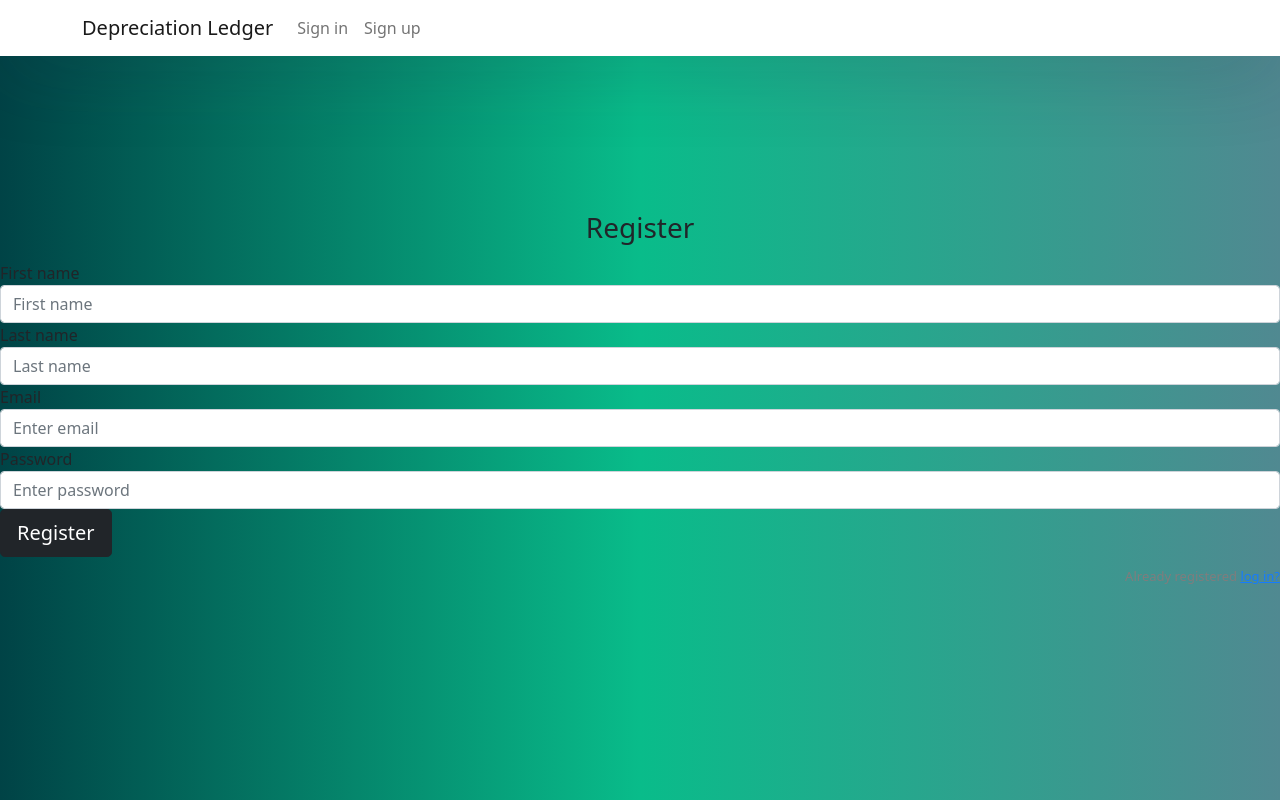
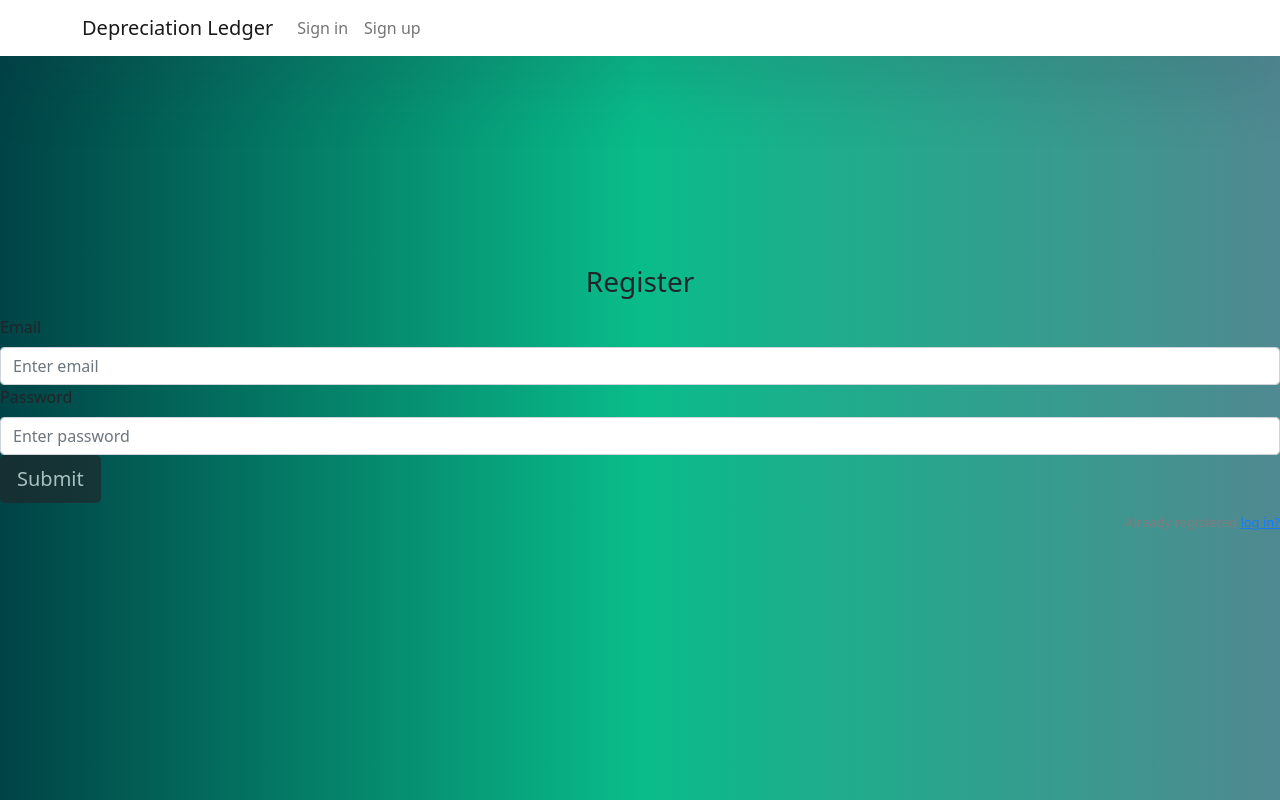
Before and after one commit to Vandy-P3/Subsidiary-Ledger, a React (Create React App) app in the folder sub-ledger/: page /sign-up in a window 1280 px wide. Built offline with nearby package versions, Linux system fonts and the light colour scheme.

Commit message:
update signup form

```diff
--- a/sub-ledger/src/components/login/login.component.js
+++ b/sub-ledger/src/components/login/login.component.js
@@ -1,33 +1,123 @@
-import React, { Component } from "react";
+import React, { useState } from 'react';
+import { Form, Button, Alert } from 'react-bootstrap';
 
-export default class Login extends Component {
-  render() {
-    return (
-      <form>
-        <h3>Log in</h3>
+import { loginUser } from '../../utils/API';
+import Auth from '../../utils/auth';
 
-        <div className="form-group">
-          <label>Email</label>
-          <input
-            type="email"
-            className="form-control"
-            placeholder="Enter email"
+const LoginForm = () => {
+
+  const [userFormData, setUserFormData] = useState({ email: '', password: '' });
+  const [validated] = useState(false);
+  const [showAlert, setShowAlert] = useState(false);
+
+  const handleInputChange = (event) => {
+    const { name, value } = event.target;
+    setUserFormData({ ...userFormData, [name]: value });
+  };
+
+  const handleFormSubmit = async (event) => {
+    event.preventDefault();
+
+    // check if form has everything (as per react-bootstrap docs)
+    const form = event.currentTarget;
+    if (form.checkValidity() === false) {
+      event.preventDefault();
+      event.stopPropagation();
+    }
+
+    try {
+      const response = await loginUser(userFormData);
+
+      if (!response.ok) {
+        throw new Error('something went wrong!');
+      }
+
+      const { token, user } = await response.json();
+      console.log(user);
+      Auth.login(token);
+    } catch (err) {
+      console.error(err);
+      setShowAlert(true);
+    }
+
+    setUserFormData({
+      email: '',
+      password: '',
+    });
+  };
+
+  return (
+    <>
+      <Form noValidate validated={validated} onSubmit={handleFormSubmit}>
+        <Alert dismissible onClose={() => setShowAlert(false)} show={showAlert} variant='danger'>
+          Something went wrong with your login credentials!
+        </Alert>
+        <Form.Group>
+          <Form.Label htmlFor='email'>Email</Form.Label>
+          <Form.Control
+            type='text'
+            placeholder='Your email'
+            name='email'
+            onChange={handleInputChange}
+            value={userFormData.email}
+            required
           />
-        </div>
+          <Form.Control.Feedback type='invalid'>Email is required!</Form.Control.Feedback>
+        </Form.Group>
 
-        <div className="form-group">
-          <label>Password</label>
-          <input
-            type="password"
-            className="form-control"
-            placeholder="Enter password"
+        <Form.Group>
+          <Form.Label htmlFor='password'>Password</Form.Label>
+          <Form.Control
+            type='password'
+            placeholder='Your password'
+            name='password'
+            onChange={handleInputChange}
+            value={userFormData.password}
+            required
           />
-        </div>
+          <Form.Control.Feedback type='invalid'>Password is required!</Form.Control.Feedback>
+        </Form.Group>
+        <Button
+          disabled={!(userFormData.email && userFormData.password)}
+          type='submit'
+          variant='success'>
+          Submit
+        </Button>
+      </Form>
+    </>
+  );
 
-        <button type="submit" className="btn btn-dark btn-lg btn-block">
-          Sign in
-        </button>
-      </form>
-    );
-  }
+
+
+  // render() {
+  //   return (
+  //     <form>
+  //       <h3>Log in</h3>
+
+  //       <div className="form-group">
+  //         <label>Email</label>
+  //         <input
+  //           type="email"
+  //           className="form-control"
+  //           placeholder="Enter email"
+  //         />
+  //       </div>
+
+  //       <div className="form-group">
+  //         <label>Password</label>
+  //         <input
+  //           type="password"
+  //           className="form-control"
+  //           placeholder="Enter password"
+  //         />
+  //       </div>
+
+  //       <button type="submit" className="btn btn-dark btn-lg btn-block">
+  //         Sign in
+  //       </button>
+  //     </form>
+  //   );
+  // }
 }
+
+export default LoginForm;
--- a/sub-ledger/src/components/signup/signup.component.js
+++ b/sub-ledger/src/components/signup/signup.component.js
@@ -1,50 +1,149 @@
-import React, { Component } from "react";
+import React, { useState} from "react";
+import {Form, Button, Alert} from 'react-bootstrap';
 
-export default class SignUp extends Component {
-  render() {
+import {createUser} from '../../utils/API';
+import Auth from '../../utils/auth'
+
+const SignUp = () => {
+    // set initial form state
+    const [userFormData, setUserFormData] = useState({ email: '', password: '' });
+    // set state for form validation
+    const [validated] = useState(false);
+    // set state for alert
+    const [showAlert, setShowAlert] = useState(false);
+
+    const handleInputChange = (event) => {
+      const { name, value } = event.target;
+      setUserFormData({ ...userFormData, [name]: value });
+    };
+
+    const handleFormSubmit = async (event) => {
+      event.preventDefault();
+
+      // check if form has everything (as per react-bootstrap docs)
+      const form = event.currentTarget;
+      if (form.checkValidity() === false) {
+        event.preventDefault();
+        event.stopPropagation();
+      }
+
+      try {
+        const response = await createUser(userFormData);
+
+        if (!response.ok) {
+          throw new Error('something went wrong!');
+        }
+
+        const { token, user } = await response.json();
+        console.log(user);
+        Auth.login(token);
+      } catch (err) {
+        console.error(err);
+        setShowAlert(true);
+      }
+
+      setUserFormData({
+        email: '',
+        password: '',
+      });
+    };
+
     return (
-      <form>
-        <h3>Register</h3>
+      <>
+        {/* This is needed for the validation functionality above */}
+        <Form noValidate validated={validated} onSubmit={handleFormSubmit}>
+          {/* show alert if server response is bad */}
+          <Alert dismissible onClose={() => setShowAlert(false)} show={showAlert} variant='danger'>
+            Something went wrong with your signup!
+          </Alert>
 
-        <div className="form-group">
-          <label>First name</label>
-          <input
-            type="text"
-            className="form-control"
-            placeholder="First name"
-          />
-        </div>
+          <h3>Register</h3>
 
-        <div className="form-group">
-          <label>Last name</label>
-          <input type="text" className="form-control" placeholder="Last name" />
-        </div>
+          <Form.Group>
+            <Form.Label htmlFor='email'>Email</Form.Label>
+            <Form.Control
+              type='email'
+              placeholder='Enter email'
+              name='email'
+              onChange={handleInputChange}
+              value={userFormData.email}
+              required
+            />
+            <Form.Control.Feedback type='invalid'>Email is required!</Form.Control.Feedback>
+          </Form.Group>
 
-        <div className="form-group">
-          <label>Email</label>
-          <input
-            type="email"
-            className="form-control"
-            placeholder="Enter email"
-          />
-        </div>
+          <Form.Group>
+            <Form.Label htmlFor='password'>Password</Form.Label>
+            <Form.Control
+              type='password'
+              placeholder='Enter password'
+              name='password'
+              onChange={handleInputChange}
+              value={userFormData.password}
+              required
+            />
+            <Form.Control.Feedback type='invalid'>Password is required!</Form.Control.Feedback>
+          </Form.Group>
+          <Button
+            disabled={!(userFormData.username && userFormData.email && userFormData.password)}
+            type='submit'
+            variant='success'
+            className='btn-dark btn-lg btn-block'>
+            Submit
+          </Button>
+          <p className="forgot-password text-right">
+           Already registered <a href="../sign-in">log in?</a>
+          </p>
+        </Form>
+      </>
+    );
 
-        <div className="form-group">
-          <label>Password</label>
-          <input
-            type="password"
-            className="form-control"
-            placeholder="Enter password"
-          />
-        </div>
+    // return (
+    //   <form>
+    //     <h3>Register</h3>
 
-        <button type="submit" className="btn btn-dark btn-lg btn-block">
-          Register
-        </button>
-        <p className="forgot-password text-right">
-          Already registered <a href="../sign-in">log in?</a>
-        </p>
-      </form>
-    );
-  }
+    //     <div className="form-group">
+    //       <label>First name</label>
+    //       <input
+    //         type="text"
+    //         className="form-control"
+    //         placeholder="First name"
+    //       />
+    //     </div>
+
+    //     <div className="form-group">
+    //       <label>Last name</label>
+    //       <input type="text"
+              // className="form-control"
+              // placeholder="Last name" />
+    //     </div>
+
+    //     <div className="form-group">
+    //       <label>Email</label>
+    //       <input
+    //         type="email"
+    //         className="form-control"
+    //         placeholder="Enter email"
+    //       />
+    //     </div>
+
+    //     <div className="form-group">
+    //       <label>Password</label>
+    //       <input
+    //         type="password"
+    //         className="form-control"
+    //         placeholder="Enter password"
+    //       />
+    //     </div>
+
+    //     <button type="submit" className="btn btn-dark btn-lg btn-block">
+    //       Register
+    //     </button>
+    //     <p className="forgot-password text-right">
+    //       Already registered <a href="../sign-in">log in?</a>
+    //     </p>
+    //   </form>
+    // );
 }
+
+export default SignUp;
--- a/sub-ledger/utils/API.js
+++ b/sub-ledger/src/utils/API.js
@@ -28,7 +28,7 @@ export const loginUser = (userData) => {
     });
 };
 
-// save book data for a logged in user
+// save asset data
 export const addAsset = (assetData, token) => {
     return fetch('/api/users', {
         method: 'PUT',
@@ -40,7 +40,7 @@ export const addAsset = (assetData, token) => {
     });
 };
 
-// remove saved book data for a logged in user
+// remove asset data
 export const deleteBook = (assetId, token) => {
     return fetch(`/api/users/assets/${assetId}`, {
         method: 'DELETE',
```
Also changed, not shown: sub-ledger/src/utils/auth.js (renamed from sub-ledger/utils/auth.js), sub-ledger/src/utils/localStorage.js (renamed from sub-ledger/utils/localStorage.js).
